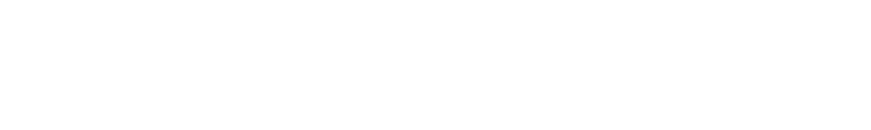
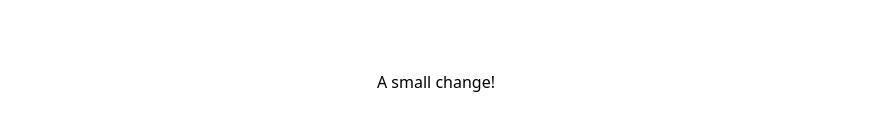
Before and after one commit to samitwadhwa/gitbranchMain, a Next.js app: page / in a window 1280 px wide. Shown: the part 318-448 px from the top of the page, without its empty margins (204-1075 px from the left). Built offline with nearby package versions, Linux system fonts and the light colour scheme.

Commit message:
small change added

```diff
--- a/app/page.tsx
+++ b/app/page.tsx
@@ -5,6 +5,10 @@ export default function Home() {
      Hello I am ! Main branch
      nd please keep my changes before pushing any further change
      Hello ! Base branch
+
+    <div>
+      A small change!
+    </div>
     </div>
   );
 }
```
